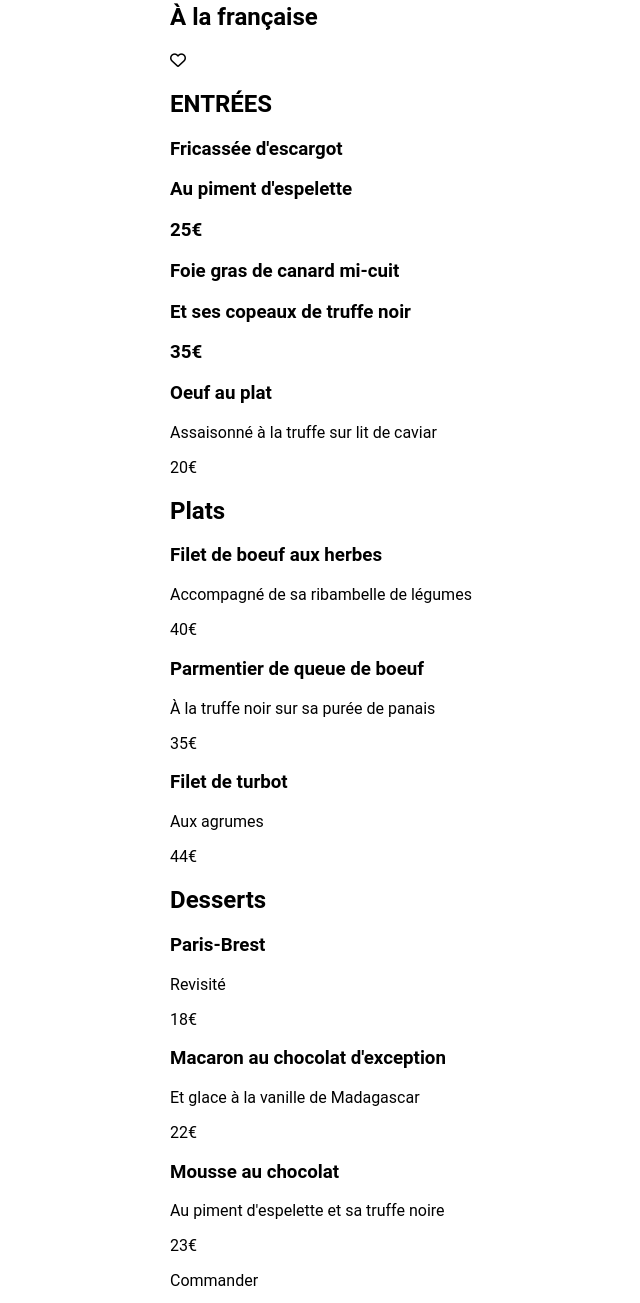
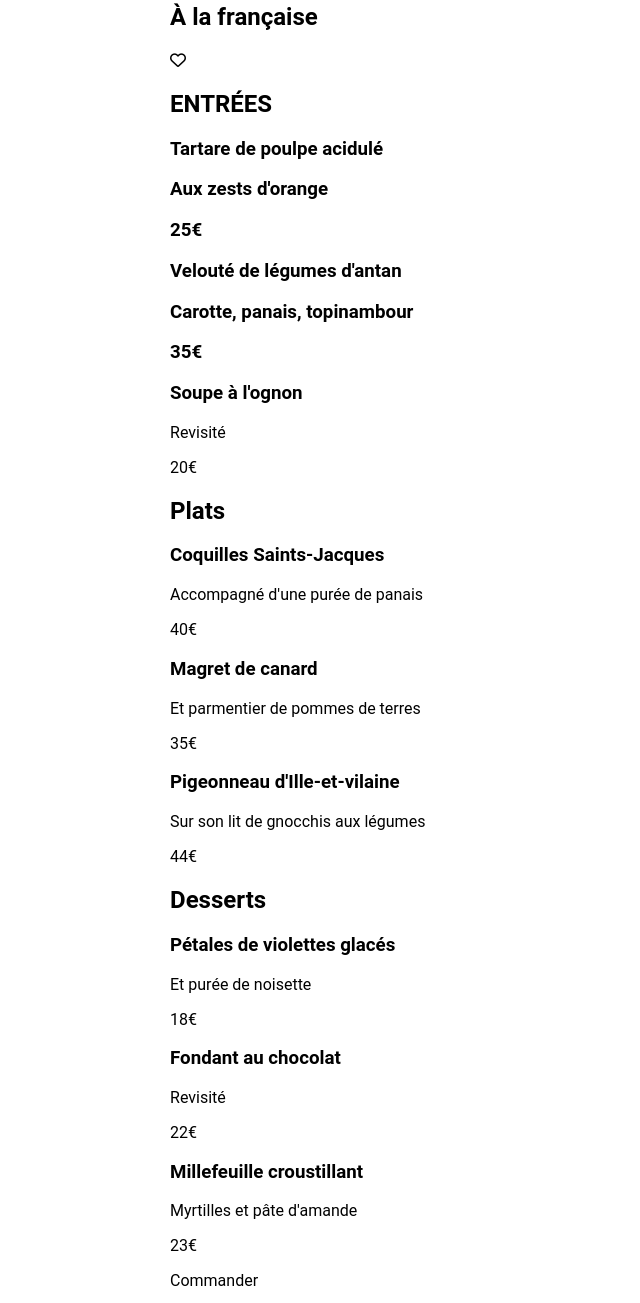
Before and after one commit to Xbongaerts/Projet3, a plain HTML site: page Projet3/pages4.html in a window 1280 px wide. Shown: the part 193-1496 px from the top of the page, without its empty margins (265-905 px from the left). Drawn offline with Linux system fonts and the light colour scheme; a web font is replaced by a local one.

Commit message:
Update pages4.html

```diff
--- a/Projet3/pages4.html
+++ b/Projet3/pages4.html
@@ -28,54 +28,54 @@
                 <div class="entree">
                     <h2>ENTRÉES</h2>
                     <div class="txt-menu">
-                        <h3>Fricassée d'escargot<h3>
-                        <p>Au piment d'espelette</p>
+                        <h3>Tartare de poulpe acidulé<h3>
+                        <p>Aux zests d'orange</p>
                         <p>25€</p>
                     </div>
                     <div class="txt-menu">
-                        <h3>Foie gras de canard mi-cuit<h3>
-                        <p>Et ses copeaux de truffe noir</p>
+                        <h3>Velouté de légumes d'antan<h3>
+                        <p>Carotte, panais, topinambour</p>
                         <p>35€</p>
                     </div>
                     <div class="txt-menu">
-                        <h3>Oeuf au plat</h3>
-                        <p>Assaisonné à la truffe sur lit de caviar</p>
+                        <h3>Soupe à l'ognon</h3>
+                        <p>Revisité</p>
                         <p>20€</p>
                     </div>
                 </div>
                 <div class="plats">
                     <h2>Plats</h2>
                     <div class="txt-menu">
-                        <h3>Filet de boeuf aux herbes</h3>
-                        <p>Accompagné de sa ribambelle de légumes</p>
+                        <h3>Coquilles Saints-Jacques</h3>
+                        <p>Accompagné d'une purée de panais</p>
                         <p>40€</p>
                     </div>
                     <div class="txt-menu">
-                        <h3>Parmentier de queue de boeuf</h3>
-                        <p>À la truffe noir sur sa purée de panais</p>
+                        <h3>Magret de canard</h3>
+                        <p>Et parmentier de pommes de terres</p>
                         <p>35€</p>
                     </div>
                     <div class="txt-menu">
-                        <h3>Filet de turbot</h3>
-                        <p>Aux agrumes</p>
+                        <h3>Pigeonneau d'Ille-et-vilaine</h3>
+                        <p>Sur son lit de gnocchis aux légumes</p>
                         <p>44€</p>
                     </div>
                 </div>
                 <div class="Desserts">
                     <h2>Desserts</h2>
                     <div class="txt-menu">
-                        <h3>Paris-Brest</h3>
-                        <p>Revisité</p>
+                        <h3>Pétales de violettes glacés</h3>
+                        <p>Et purée de noisette</p>
                         <p>18€</p>
                     </div>
                     <div class="txt-menu">
-                        <h3>Macaron au chocolat d'exception</h3>
-                        <p>Et glace à la vanille de Madagascar</p>
+                        <h3>Fondant au chocolat</h3>
+                        <p>Revisité</p>
                         <p>22€</p>
                     </div>
                     <div class="txt-menu">
-                        <h3>Mousse au chocolat</h3>
-                        <p>Au piment d'espelette et sa truffe noire</p>
+                        <h3>Millefeuille croustillant</h3>
+                        <p>Myrtilles et pâte d'amande</p>
                         <p>23€</p>
                     </div>
                 </div>
```
